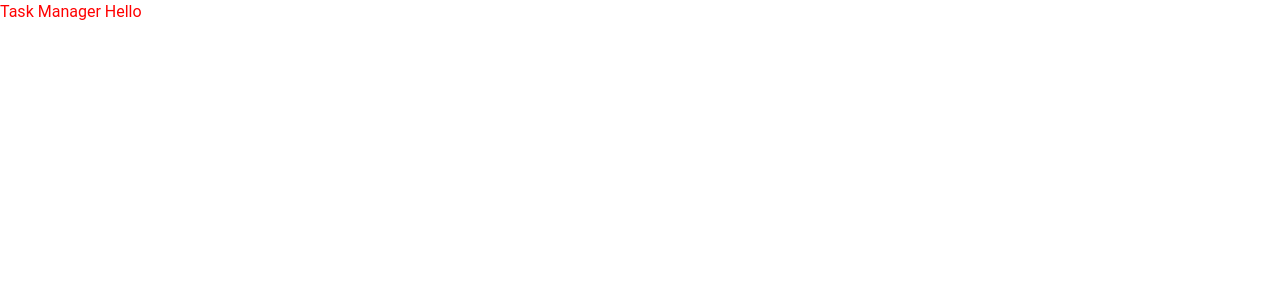
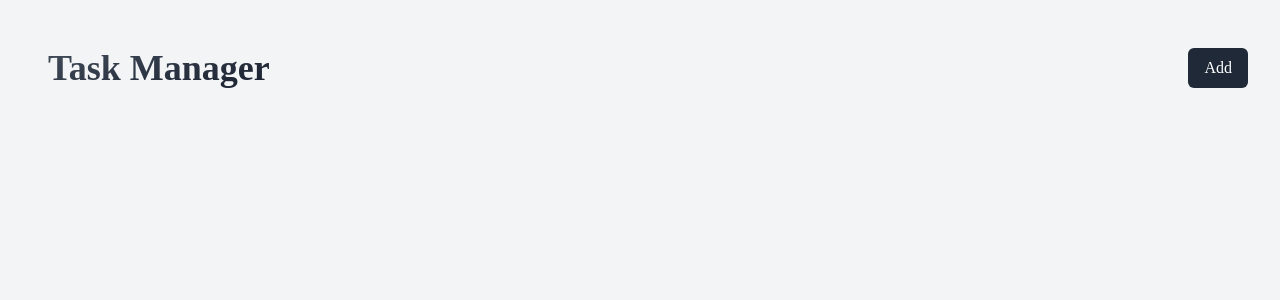
Before and after one commit to xaviranik/react-task-manager, a React (Create React App) app: page / in a window 1280 px wide. Shown: the top 300 px of the page. Built offline with nearby package versions, Linux system fonts and the light colour scheme.

Commit message:
add: button component, font

```diff
--- a/src/App.js
+++ b/src/App.js
@@ -2,8 +2,8 @@ import Header from "./components/Header";
 
 function App() {
   return (
-    <div className="container">
-      <Header title="Hello" />
+    <div>
+      <Header title="Task Manager" />
     </div>
   );
 }
--- /dev/null
+++ b/src/components/Button.js
@@ -0,0 +1,23 @@
+import PropTypes from "prop-types";
+
+const Button = ({ text, onClick }) => {
+  return (
+    <button
+      onClick={onClick}
+      className="bg-gray-800 text-white px-4 py-2 rounded-md hover:shadow-md focus:outline-none"
+    >
+      {text}
+    </button>
+  );
+};
+
+Button.defaultProps = {
+  text: "Add",
+};
+
+Button.propTypes = {
+  text: PropTypes.string,
+  onClick: PropTypes.func,
+};
+
+export default Button;
--- a/src/components/Header.js
+++ b/src/components/Header.js
@@ -1,9 +1,19 @@
 import PropTypes from "prop-types";
+import Button from "./Button";
 
 const Header = ({ title }) => {
+  const onClick = () => {
+    console.log("Clicked!");
+  };
+
   return (
-    <div>
-      <h1 style={headerStyle}>Task Manager {title}</h1>
+    <div className="h-screen p-8 bg-gray-100">
+      <div className="flex items-center justify-between">
+        <h1 className="p-4 text-4xl font-semibold text-transparent bg-clip-text bg-gradient-to-br from-gray-600 to-gray-900">
+          {title}
+        </h1>
+        <Button text="Add" onClick={onClick} />
+      </div>
     </div>
   );
 };
@@ -16,6 +26,4 @@ Header.prototype = {
   title: PropTypes.string.isRequired,
 };
 
-const headerStyle = { color: "Red" };
-
 export default Header;
--- a/src/index.css
+++ b/src/index.css
@@ -2,6 +2,8 @@
 @tailwind components;
 @tailwind utilities;
 
+@import url("https://fonts.googleapis.com/css2?family=Rubik:wght@300;400;500&display=swap");
+
 body {
-  font-family: "Roboto";
+  font-family: "Rubik";
 }
```
